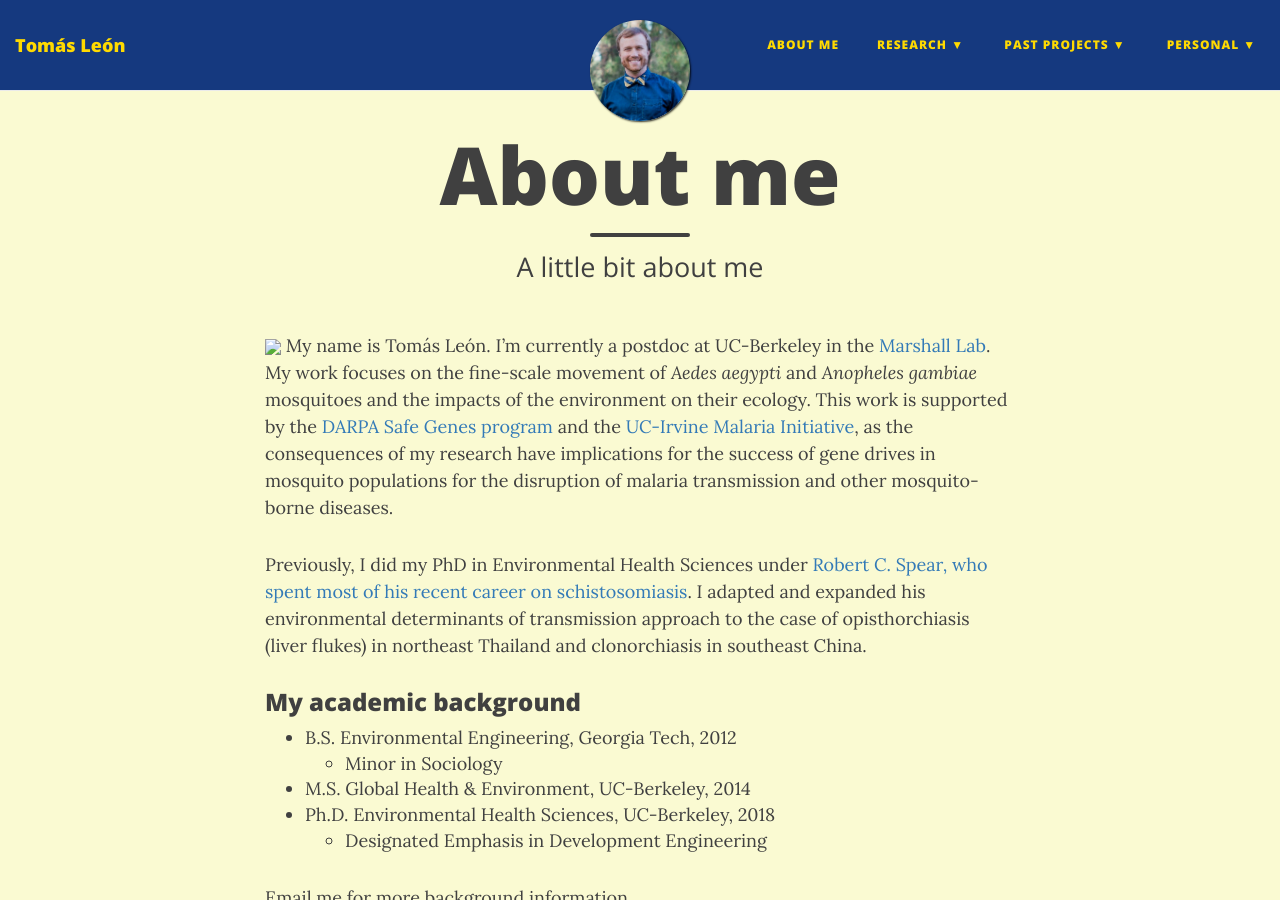
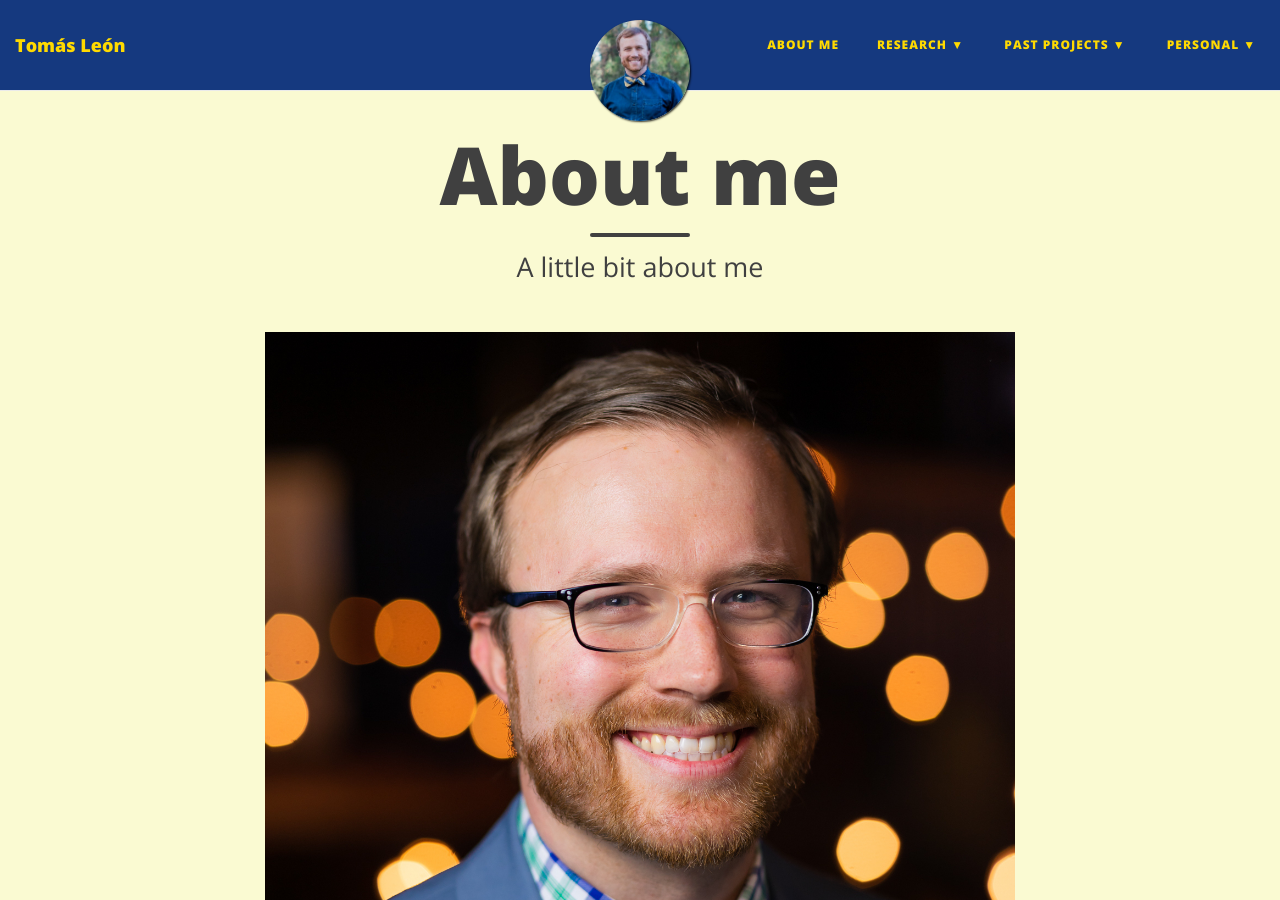
Before and after one commit to tomasleon/tomasleon.github.io, a Jekyll site: the page built from aboutme.md, in a window 1280 px wide and 900 px high. Built offline with Jekyll 4.4.1, drawn with Linux system fonts in a browser that asks for light colours; nearby versions of some CDN libraries.

Commit message:
Update aboutme.md

```diff
--- a/aboutme.md
+++ b/aboutme.md
@@ -5,7 +5,7 @@ subtitle: A little bit about me
 tags: img
 ---
 
-<img src="img/new-headshot-square.jpeg" />
+<img src="/img/new-headshot-square.jpeg" />
 My name is Tomás León. I'm currently a postdoc at UC-Berkeley in the [Marshall Lab](https://www.marshalllab.com). My work focuses on the fine-scale movement of _Aedes aegypti_ and _Anopheles gambiae_ mosquitoes and the impacts of the environment on their ecology. This work is supported by the [DARPA Safe Genes program](https://www.darpa.mil/program/safe-genes) and the [UC-Irvine Malaria Initiative](http://malaria.bio.uci.edu/), as the consequences of my research have implications for the success of gene drives in mosquito populations for the disruption of malaria transmission and other mosquito-borne diseases.
 
 Previously, I did my PhD in Environmental Health Sciences under [Robert C. Spear, who spent most of his recent career on schistosomiasis](https://schistoatberkeley.weebly.com/). I adapted and expanded his environmental determinants of transmission approach to the case of opisthorchiasis (liver flukes) in northeast Thailand and clonorchiasis in southeast China.
```
